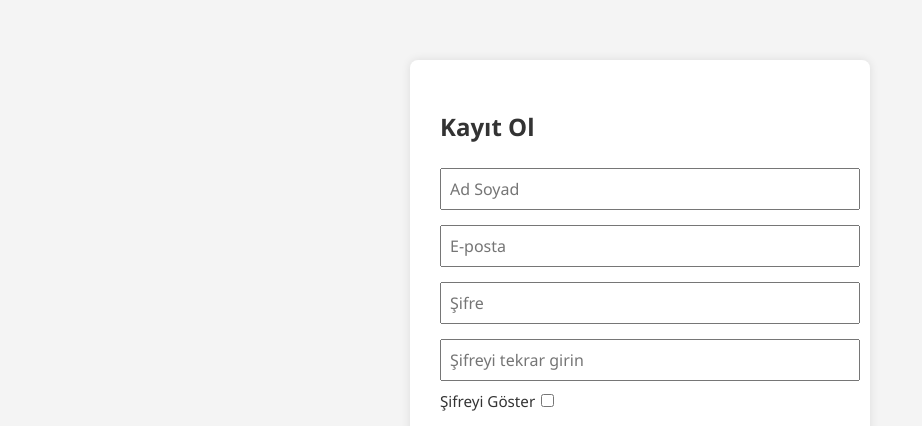
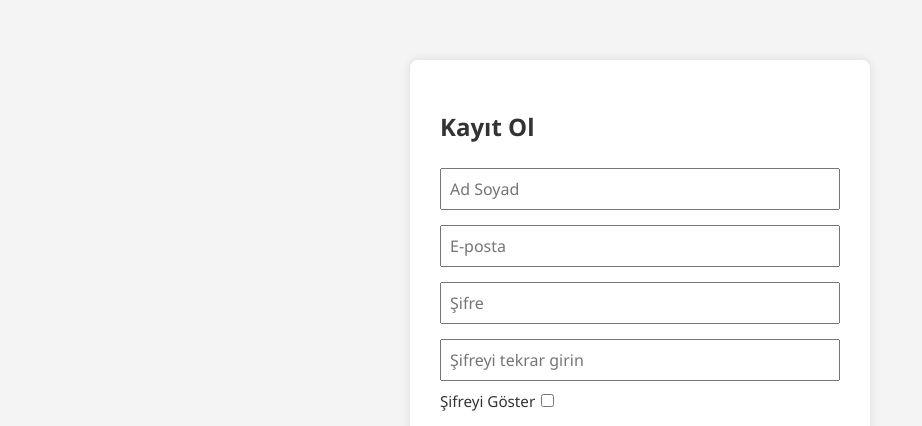
Before and after one commit to Serhan-Yildiz/meski-kanban, a React (Vite) app in the folder client/: page /register in a window 1280 px wide. Shown: the top 426 px of the page, without its empty margins (0-922 px from the left). Built offline with nearby package versions, Linux system fonts and the light colour scheme; no server answers.

Commit message:
CSS adjustments

```diff
--- a/client/src/App.css
+++ b/client/src/App.css
@@ -21,6 +21,7 @@ select {
   font-size: 1rem;
   padding: 8px;
   margin: 5px 0;
+  box-sizing: border-box;
 }
 
 button {
@@ -29,6 +30,7 @@ button {
   color: white;
   cursor: pointer;
   border-radius: 4px;
+  width: 100%;
 }
 
 button:hover {
@@ -56,6 +58,7 @@ button:hover {
 .auth-form button {
   width: 100%;
   margin-bottom: 10px;
+  box-sizing: border-box;
 }
 
 .auth-form .google-login,
@@ -75,6 +78,7 @@ button:hover {
   text-decoration: none;
   padding: 8px;
   border-radius: 4px;
+  box-sizing: border-box;
 }
 
 .google-login:hover {
@@ -262,6 +266,7 @@ label {
 input[type="checkbox"] {
   width: auto;
   margin: 0;
+  box-sizing: border-box;
 }
 
 label input[type="checkbox"] {
```
